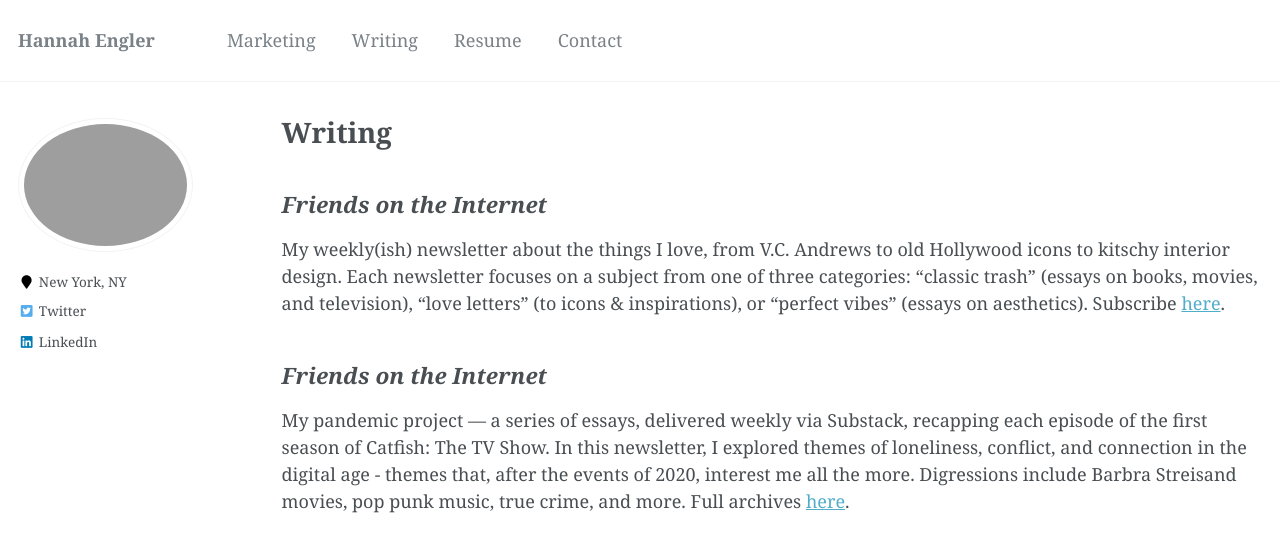
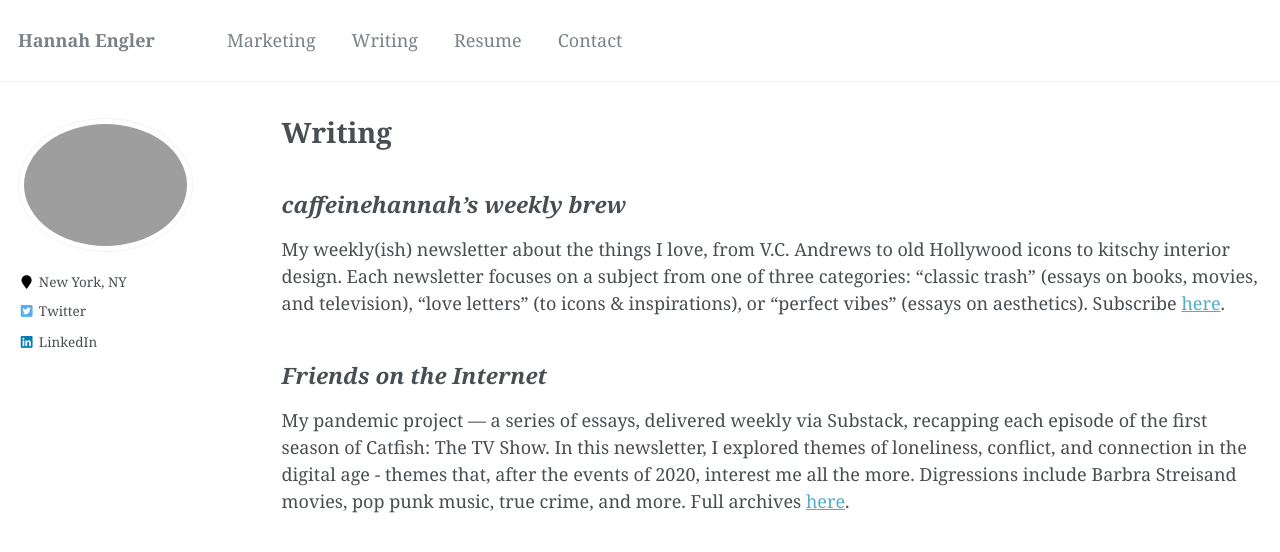
Before and after one commit to hannahmengler/hannahmengler.github.io, a Jekyll site: the page built from _pages/writing.md, in a window 1280 px wide. Shown: the top 552 px of the page. Built offline with Jekyll 4.4.1, drawn with Linux system fonts in a browser that asks for light colours.

Commit message:
fix title

```diff
--- a/_pages/writing.md
+++ b/_pages/writing.md
@@ -15,7 +15,7 @@ author_profile: true
   {% include archive-single.html %}
 {% endfor %}
 
-## _Friends on the Internet_
+## _caffeinehannah's weekly brew_
 
 My weekly(ish) newsletter about the things I love, from V.C. Andrews to old Hollywood icons to kitschy interior design. Each newsletter focuses on a subject from one of three categories: “classic trash” (essays on books, movies, and television), “love letters” (to icons & inspirations), or “perfect vibes” (essays on aesthetics). Subscribe [here](https://caffeinehannah.substack.com/).
 
```
